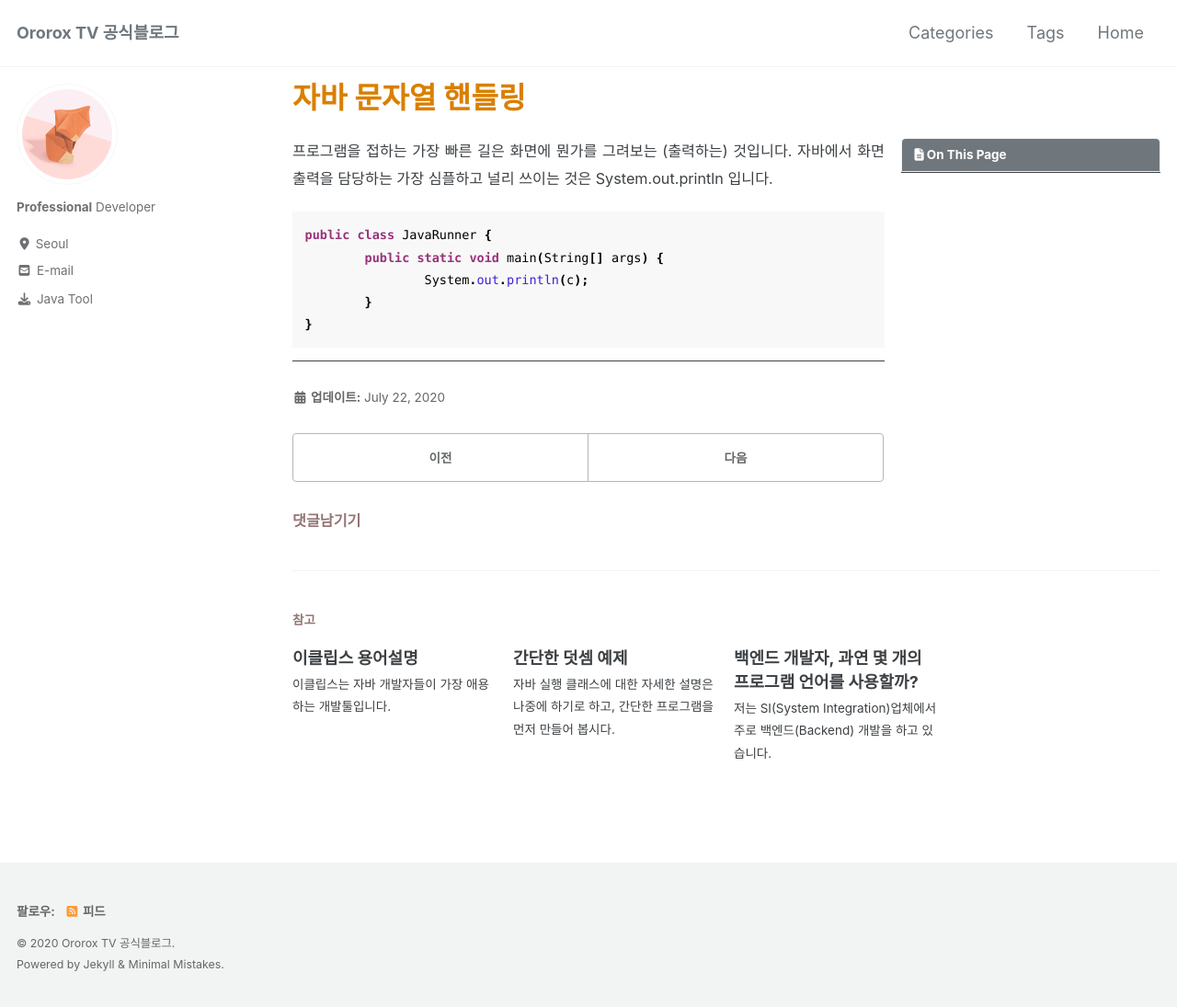
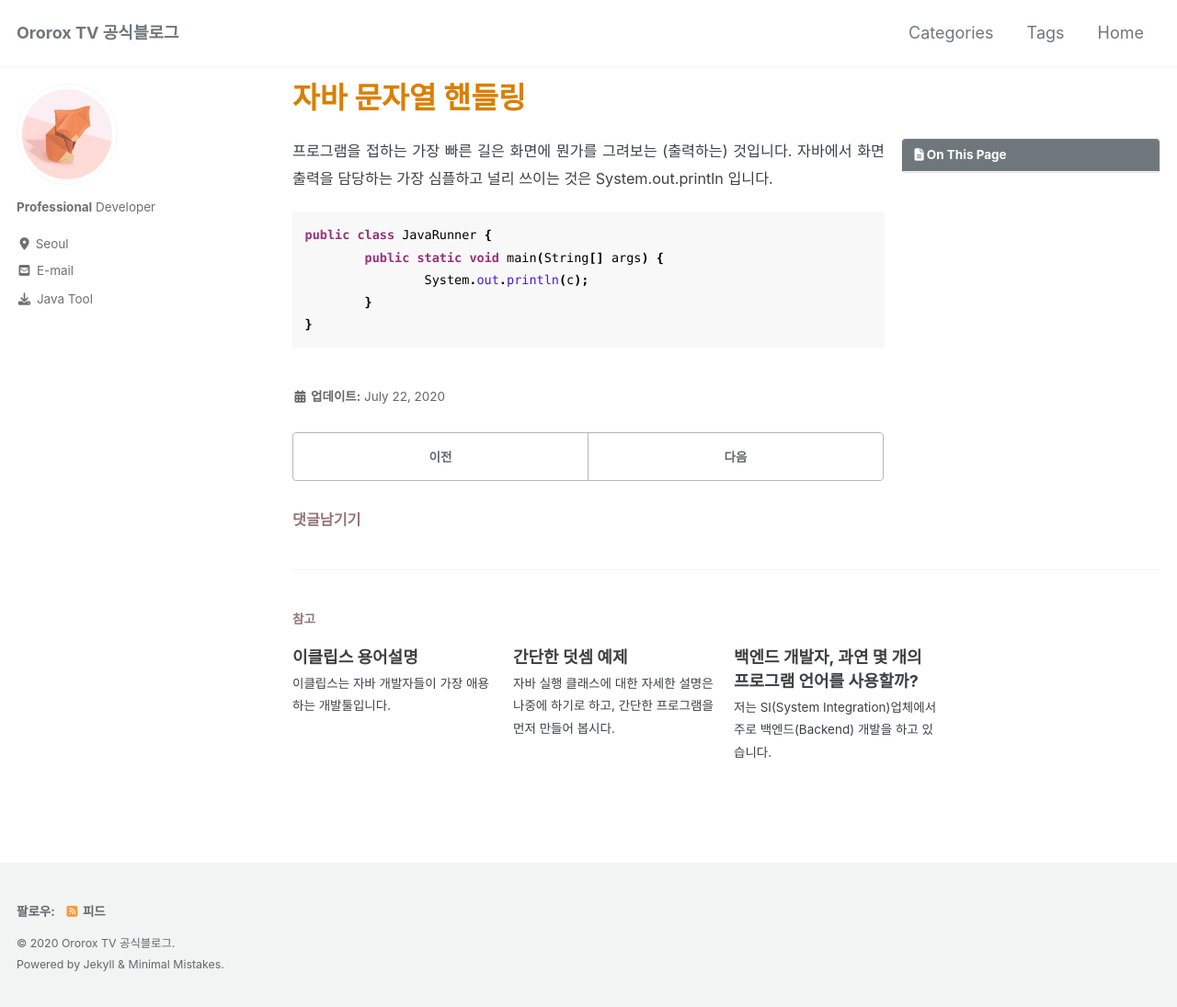
Before and after one commit to ororox/ororox.github.io, a Jekyll site: the page built from _posts/2020-07-22-string-handling.md, in a window 1280 px wide and 1096 px high. Shown: the whole window at 92% size. Built offline with Jekyll 4.4.1, drawn with Linux system fonts in a browser that asks for light colours; cached includes are drawn as plain includes; nearby versions of some CDN libraries; comment, search, counter and statistics services are not loaded.

Commit message:
modified

```diff
--- a/_layouts/single.html
+++ b/_layouts/single.html
@@ -41,17 +41,17 @@ layout: default
               {% include toc.html sanitize=true html=content h_min=1 h_max=6 class="toc__menu" %}
             </nav>
 				    <!-- devinlife comment : right-sidebar ads -->
-				    <nav class="toc-custom">
+				    <!--nav class="toc-custom">
 				      {% if page.toc_ads %}
 				        {% include GoogleAdSenseSidbar.html %}
 				      {% endif %}
-				    </nav>
+				    </nav-->
           </aside>
         {% endif %}
         {{ content }}
         {% if page.link %}<div><a href="{{ page.link }}" class="btn btn--primary">{{ site.data.ui-text[site.locale].ext_link_label | default: "Direct Link" }}</a></div>{% endif %}
 
-				<script async src="https://pagead2.googlesyndication.com/pagead/js/adsbygoogle.js"></script>
+				<!--script async src="https://pagead2.googlesyndication.com/pagead/js/adsbygoogle.js"></script>
 				<ins class="adsbygoogle"
 				     style="display:block"
 				     data-ad-client="ca-pub-5679789740806586"
@@ -60,7 +60,7 @@ layout: default
 				     data-full-width-responsive="true"></ins>
 				<script>
 				     (adsbygoogle = window.adsbygoogle || []).push({});
-				</script>
+				</script-->
 
       </section>
 
```
Also changed, not shown: 1 other file.
